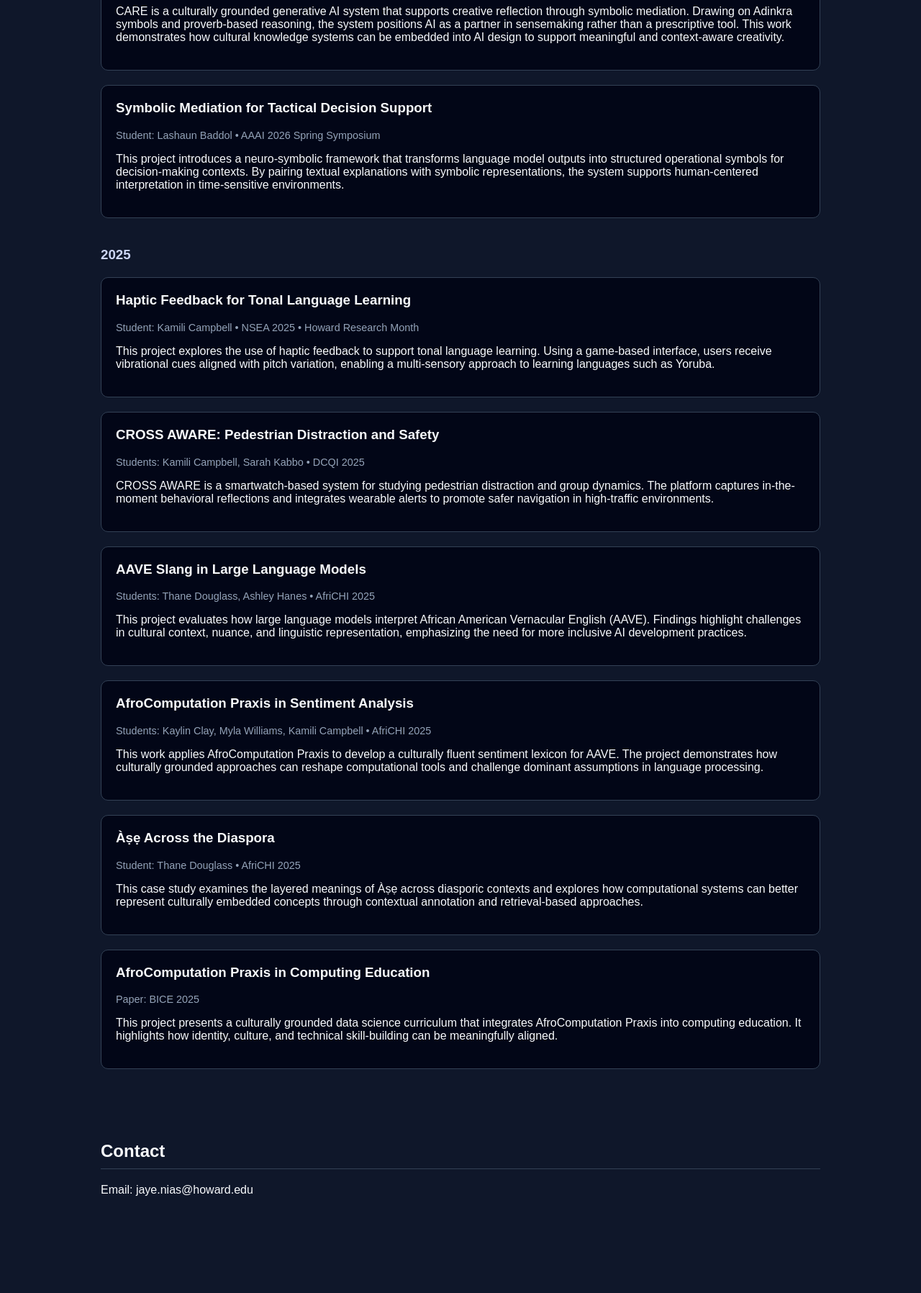
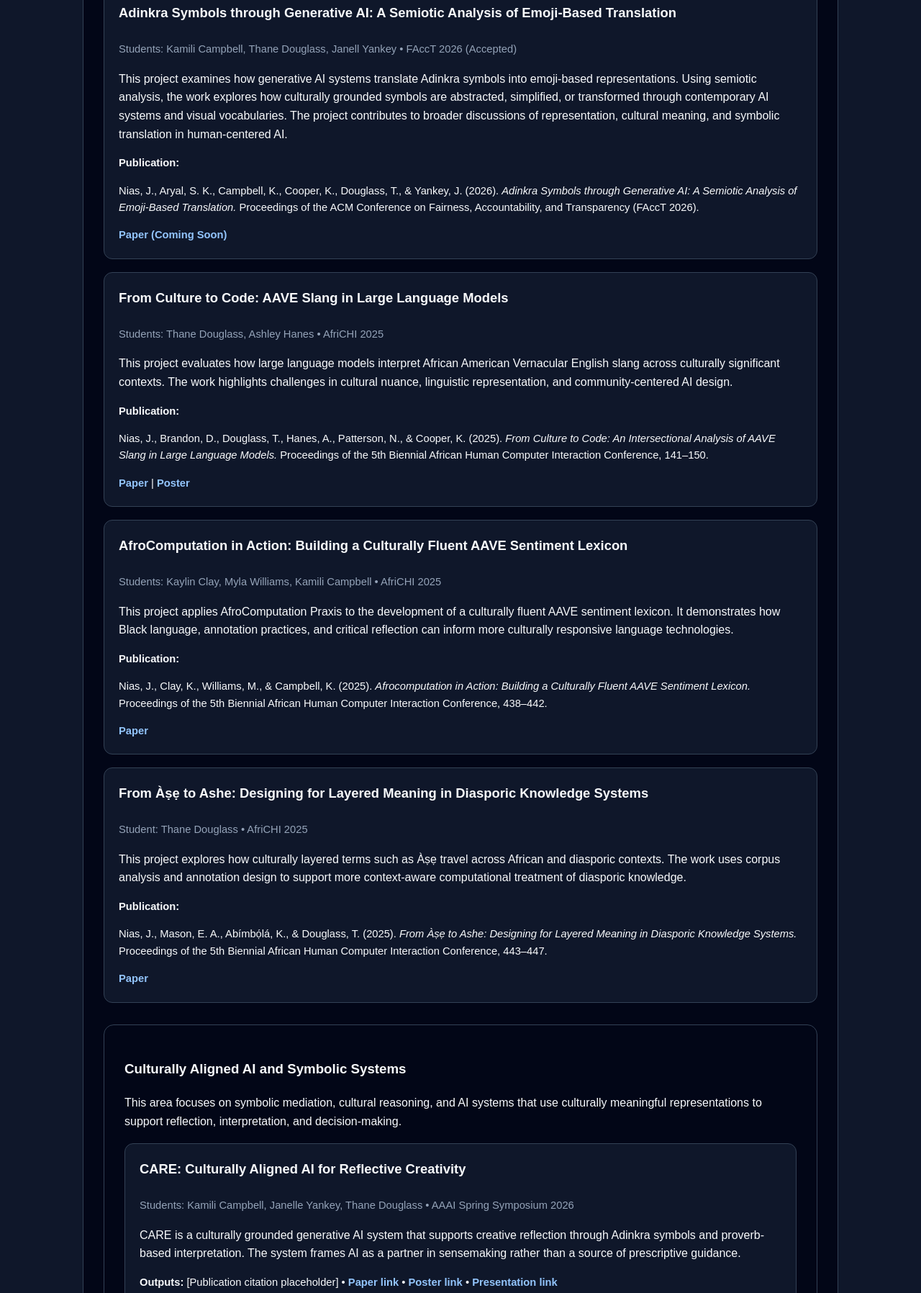
Before and after one commit to jclarknias/jclarknias.github.io, a plain HTML site: page index.html in a window 1280 px wide. Shown: the part 952-2748 px from the top of the page at 72% size. Before the commit the page ends 2670 px from the top, so only its background shows below. Drawn offline with Linux system fonts and the light colour scheme.

Commit message:
Update index.html
re structured projects and added citations and links.

```diff
--- a/index.html
+++ b/index.html
@@ -1,3 +1,4 @@
+<!-- Replace your full index.html with this -->
 <!DOCTYPE html>
 <html lang="en">
 <head>
@@ -10,47 +11,48 @@ body {
   margin: 0;
   background: #0f172a;
   color: #f8fafc;
+  line-height: 1.6;
 }
 
-/* NAVBAR */
 nav {
   background: #020617;
-  padding: 15px 30px;
+  padding: 16px 32px;
+  position: sticky;
+  top: 0;
 }
+
 nav a {
   color: #f8fafc;
-  margin-right: 20px;
+  margin-right: 24px;
   text-decoration: none;
   font-weight: bold;
 }
+
+header {
+  text-align: center;
+  padding: 70px 20px;
+  background: #020617;
+}
+
 .logo {
   width: 140px;
-  margin-bottom: 15px;
-  border-radius: 8px;
-}
-
-/* HEADER */
-header {
-  text-align: center;
-  padding: 60px 20px;
-  background: #020617;
+  margin-bottom: 20px;
 }
 
 h1 {
   margin: 0;
-  font-size: 2.5rem;
+  font-size: 2.8rem;
 }
 
 .tagline {
   color: #94a3b8;
-  margin-top: 10px;
+  font-size: 1.1rem;
 }
 
-/* SECTIONS */
 section {
-  max-width: 1000px;
+  max-width: 1050px;
   margin: auto;
-  padding: 40px 20px;
+  padding: 45px 20px;
 }
 
 h2 {
@@ -58,28 +60,46 @@ h2 {
   padding-bottom: 10px;
 }
 
-/* PROJECT CARDS */
-.project {
+.research-area {
   background: #020617;
-  padding: 20px;
-  margin-top: 20px;
-  border-radius: 10px;
+  padding: 28px;
+  margin-top: 30px;
+  border-radius: 14px;
   border: 1px solid #334155;
 }
 
-.project h3 {
+.project {
+  background: #0f172a;
+  padding: 20px;
+  margin-top: 18px;
+  border-radius: 12px;
+  border: 1px solid #334155;
+}
+
+.project h4 {
   margin-top: 0;
+  font-size: 1.15rem;
 }
 
 .meta {
   color: #94a3b8;
-  font-size: 0.9rem;
+  font-size: 0.92rem;
   margin-bottom: 10px;
 }
 
-.year {
-  margin-top: 40px;
-  color: #cbd5f5;
+.outputs {
+  margin-top: 12px;
+  font-size: 0.92rem;
+}
+
+.outputs a {
+  color: #93c5fd;
+  text-decoration: none;
+  font-weight: bold;
+}
+
+.outputs a:hover {
+  text-decoration: underline;
 }
 </style>
 </head>
@@ -88,12 +108,13 @@ h2 {
 
 <nav>
   <a href="#">Home</a>
+  <a href="#research">Research Areas</a>
   <a href="#projects">Projects</a>
   <a href="#contact">Contact</a>
 </nav>
 
 <header>
-  <img src="logo.jpg" alt="Brave IDEAS Lab Logo" class="logo">
+  <img src="logo.png" alt="Brave IDEAS Lab Logo" class="logo">
   <h1>Brave I.D.E.A.S. Lab</h1>
   <p class="tagline">Identity, Data, Ethics, AI, and Society</p>
 </header>
@@ -103,123 +124,252 @@ h2 {
   <p>
     The Brave IDEAS Lab designs and develops interaction technologies and practices
     that promote socially responsible and culturally meaningful computing artifacts.
-    Our work centers culture as a technical foundation, advancing human-centered AI
-    systems grounded in identity, language, and community knowledge.
+    Our work centers culture as a technical foundation for human-centered AI, data,
+    interaction design, and computing education.
   </p>
 </section>
 
-<section id="projects">
-  <h2>Projects</h2>
+<section id="research">
+  <h2>Research Areas</h2>
 
-  <h3 class="year">2026</h3>
+  <div class="research-area">
+    <h3>Culture, Language, and AI</h3>
+    <p>
+      This area examines how AI systems interpret, misinterpret, and represent culturally
+      situated language. Projects in this area focus on African American Vernacular English,
+      diasporic terminology, sentiment analysis, and culturally grounded approaches to NLP.
+    </p>
+<div class="project">
+  <h4>Adinkra Symbols through Generative AI: A Semiotic Analysis of Emoji-Based Translation</h4>
 
+  <div class="meta">
+    Students: Kamili Campbell, Thane Douglass, Janell Yankey • FAccT 2026 (Accepted)
+  </div>
+
+  <p>
+    This project examines how generative AI systems translate Adinkra symbols into emoji-based
+    representations. Using semiotic analysis, the work explores how culturally grounded symbols
+    are abstracted, simplified, or transformed through contemporary AI systems and visual vocabularies.
+    The project contributes to broader discussions of representation, cultural meaning, and symbolic
+    translation in human-centered AI.
+  </p>
+
+  <div class="outputs">
+    <strong>Publication:</strong>
+
+    <p>
+      Nias, J., Aryal, S. K., Campbell, K., Cooper, K., Douglass, T., & Yankey, J. (2026).
+      <i>Adinkra Symbols through Generative AI: A Semiotic Analysis of Emoji-Based Translation.</i>
+      Proceedings of the ACM Conference on Fairness, Accountability, and Transparency (FAccT 2026).
+    </p>
+
+    <a href="#">
+      Paper (Coming Soon)
+    </a>
+  </div>
+</div>
 <div class="project">
-    <h3>CARE: Culturally Aligned AI for Reflective Creativity</h3>
+  <h4>From Culture to Code: AAVE Slang in Large Language Models</h4>
+
   <div class="meta">
-      Students: Kamili Campbell, Janelle Yankey, Thane Douglass • AAAI Spring Symposium 2026
+    Students: Thane Douglass, Ashley Hanes • AfriCHI 2025
   </div>
+
   <p>
-      CARE is a culturally grounded generative AI system that supports creative reflection
-      through symbolic mediation. Drawing on Adinkra symbols and proverb-based reasoning,
-      the system positions AI as a partner in sensemaking rather than a prescriptive tool.
-      This work demonstrates how cultural knowledge systems can be embedded into AI design
-      to support meaningful and context-aware creativity.
+    This project evaluates how large language models interpret African American
+    Vernacular English slang across culturally significant contexts. The work highlights
+    challenges in cultural nuance, linguistic representation, and community-centered AI design.
   </p>
+
+  <div class="outputs">
+    <strong>Publication:</strong>
+
+    <p>
+      Nias, J., Brandon, D., Douglass, T., Hanes, A., Patterson, N., & Cooper, K. (2025).
+      <i>From Culture to Code: An Intersectional Analysis of AAVE Slang in Large Language Models.</i>
+      Proceedings of the 5th Biennial African Human Computer Interaction Conference, 141–150.
+    </p>
+
+    <a href="https://dl.acm.org/doi/pdf/10.1145/3757232.3757243" target="_blank">
+      Paper
+    </a>
+
+    |
+
+    <a href="#">
+      Poster
+    </a>
+  </div>
 </div>
 
 <div class="project">
-    <h3>Symbolic Mediation for Tactical Decision Support</h3>
+  <h4>AfroComputation in Action: Building a Culturally Fluent AAVE Sentiment Lexicon</h4>
+
   <div class="meta">
-      Student: Lashaun Baddol • AAAI 2026 Spring Symposium
-    </div>
-    <p>
-      This project introduces a neuro-symbolic framework that transforms language model
-      outputs into structured operational symbols for decision-making contexts. By pairing
-      textual explanations with symbolic representations, the system supports human-centered
-      interpretation in time-sensitive environments.
-    </p>
+    Students: Kaylin Clay, Myla Williams, Kamili Campbell • AfriCHI 2025
   </div>
 
-  <h3 class="year">2025</h3>
+  <p>
+    This project applies AfroComputation Praxis to the development of a culturally fluent
+    AAVE sentiment lexicon. It demonstrates how Black language, annotation practices,
+    and critical reflection can inform more culturally responsive language technologies.
+  </p>
 
-  <div class="project">
-    <h3>Haptic Feedback for Tonal Language Learning</h3>
-    <div class="meta">
-      Student: Kamili Campbell • NSEA 2025 • Howard Research Month
+  <div class="outputs">
+    <strong>Publication:</strong>
+
+    <p>
+      Nias, J., Clay, K., Williams, M., & Campbell, K. (2025).
+      <i>Afrocomputation in Action: Building a Culturally Fluent AAVE Sentiment Lexicon.</i>
+      Proceedings of the 5th Biennial African Human Computer Interaction Conference, 438–442.
+    </p>
+
+    <a href="https://dl.acm.org/doi/pdf/10.1145/3757232.3757337" target="_blank">
+      Paper
+    </a>
   </div>
-    <p>
-      This project explores the use of haptic feedback to support tonal language learning.
-      Using a game-based interface, users receive vibrational cues aligned with pitch
-      variation, enabling a multi-sensory approach to learning languages such as Yoruba.
-    </p>
 </div>
 
 <div class="project">
-    <h3>CROSS AWARE: Pedestrian Distraction and Safety</h3>
+  <h4>From Àṣẹ to Ashe: Designing for Layered Meaning in Diasporic Knowledge Systems</h4>
+
   <div class="meta">
-      Students: Kamili Campbell, Sarah Kabbo • DCQI 2025
+    Student: Thane Douglass • AfriCHI 2025
   </div>
+
   <p>
-      CROSS AWARE is a smartwatch-based system for studying pedestrian distraction and
-      group dynamics. The platform captures in-the-moment behavioral reflections and
-      integrates wearable alerts to promote safer navigation in high-traffic environments.
+    This project explores how culturally layered terms such as Àṣẹ travel across African
+    and diasporic contexts. The work uses corpus analysis and annotation design to support
+    more context-aware computational treatment of diasporic knowledge.
   </p>
+
+  <div class="outputs">
+    <strong>Publication:</strong>
+
+    <p>
+      Nias, J., Mason, E. A., Abímbọ́lá, K., & Douglass, T. (2025).
+      <i>From Àṣẹ to Ashe: Designing for Layered Meaning in Diasporic Knowledge Systems.</i>
+      Proceedings of the 5th Biennial African Human Computer Interaction Conference, 443–447.
+    </p>
+
+    <a href="https://dl.acm.org/doi/pdf/10.1145/3757232.3757338" target="_blank">
+      Paper
+    </a>
+  </div>
+</div>
+
+  <div class="research-area">
+    <h3>Culturally Aligned AI and Symbolic Systems</h3>
+    <p>
+      This area focuses on symbolic mediation, cultural reasoning, and AI systems that use
+      culturally meaningful representations to support reflection, interpretation, and decision-making.
+    </p>
+
+    <div class="project">
+      <h4>CARE: Culturally Aligned AI for Reflective Creativity</h4>
+      <div class="meta">Students: Kamili Campbell, Janelle Yankey, Thane Douglass • AAAI Spring Symposium 2026</div>
+      <p>
+        CARE is a culturally grounded generative AI system that supports creative reflection
+        through Adinkra symbols and proverb-based interpretation. The system frames AI as a
+        partner in sensemaking rather than a source of prescriptive guidance.
+      </p>
+      <div class="outputs">
+        <strong>Outputs:</strong>
+        [Publication citation placeholder] •
+        <a href="#">Paper link</a> •
+        <a href="#">Poster link</a> •
+        <a href="#">Presentation link</a>
+      </div>
     </div>
 
     <div class="project">
-    <h3>AAVE Slang in Large Language Models</h3>
-    <div class="meta">
-      Students: Thane Douglass, Ashley Hanes • AfriCHI 2025
+      <h4>Symbolic Mediation of Language-Based Decision Support in Tactical Contexts</h4>
+      <div class="meta">Student: Lashaun Baddol • AAAI Spring Symposium 2026</div>
+      <p>
+        This project investigates how language model outputs can be transformed into structured
+        symbolic representations for decision support. The framework preserves textual reasoning
+        while rendering decision-relevant elements through familiar symbolic forms.
+      </p>
+      <div class="outputs">
+        <strong>Outputs:</strong>
+        [Accepted for publication] •
+        <a href="#">Paper link</a>
       </div>
+    </div>
+  </div>
+
+  <div class="research-area">
+    <h3>Embodied, Human-Centered, and Educational Technologies</h3>
     <p>
-      This project evaluates how large language models interpret African American
-      Vernacular English (AAVE). Findings highlight challenges in cultural context,
-      nuance, and linguistic representation, emphasizing the need for more inclusive
-      AI development practices.
+      This area develops technologies and learning experiences that connect computation to
+      embodied interaction, safety, culturally responsive education, and community-centered design.
     </p>
+
+    <div class="project">
+      <h4>Haptic Feedback for Tonal Language Learning</h4>
+      <div class="meta">Student: Kamili Campbell • NSEA 2025 • Howard Research Month 2025</div>
+      <p>
+        This project uses haptic feedback to support tonal language learning through a game-based
+        interface. Vibrational cues help users engage pitch variation in languages such as Yoruba
+        through a multi-sensory learning experience.
+      </p>
+      <div class="outputs">
+        <strong>Outputs:</strong>
+        [Poster citation placeholder] •
+        <a href="https://thedig.howard.edu/all-stories/howard-research-symposium-students-shared-impacts-their-work-georgia-avenue-moon" target="_blank">See our feature in The Dig </a>
+      </div>
     </div>
 
     <div class="project">
-    <h3>AfroComputation Praxis in Sentiment Analysis</h3>
-    <div class="meta">
-      Students: Kaylin Clay, Myla Williams, Kamili Campbell • AfriCHI 2025
+      <h4>CROSS AWARE: Smartwatch-Based Behavioral Monitoring for Pedestrian Safety</h4>
+      <div class="meta">Students: Kamili Campbell, Sarah Kabbo • DCQI 2025</div>
+      <p>
+        CROSS AWARE is a wearable-based system for studying pedestrian distraction and group
+        coordination near intersections. The project combines in-the-moment smartwatch input,
+        daily reflection, and behavioral nudges to support pedestrian safety research.
+      </p>
+      <div class="outputs">
+        <strong>Outputs:</strong>
+        [Poster citation placeholder] •
+        <a href="#">Poster link</a> •
+        <a href="#">Presentation link</a>
       </div>
-    <p>
-      This work applies AfroComputation Praxis to develop a culturally fluent sentiment
-      lexicon for AAVE. The project demonstrates how culturally grounded approaches
-      can reshape computational tools and challenge dominant assumptions in language processing.
-    </p>
     </div>
 
 <div class="project">
-    <h3>Àṣẹ Across the Diaspora</h3>
+  <h4>An AfroComputation Educational Praxis for Identity-Affirming Data Science</h4>
+
   <div class="meta">
-      Student: Thane Douglass • AfriCHI 2025
-    </div>
-    <p>
-      This case study examines the layered meanings of Àṣẹ across diasporic contexts and
-      explores how computational systems can better represent culturally embedded concepts
-      through contextual annotation and retrieval-based approaches.
-    </p>
+    BICE 2025
   </div>
 
-  <div class="project">
-    <h3>AfroComputation Praxis in Computing Education</h3>
-    <div class="meta">
-      Paper: BICE 2025
+  <p>
+    This project presents a culturally grounded computing education model that integrates
+    AfroComputation Praxis into data science instruction. It shows how identity affirmation,
+    critical reflection, and technical skill-building can be aligned in computing education.
+  </p>
+
+  <div class="outputs">
+    <strong>Publication:</strong>
+
+    <p>
+      Nias, J. (2025).
+      <i>An AfroComputation Educational Praxis for Identity-Affirming Data Science through AAVE.</i>
+      In <i>2025 Black Issues in Computing Education (BICE)</i>, 32–36. IEEE.
+    </p>
+
+    <a href="https://ieeexplore.ieee.org/abstract/document/11363952" target="_blank">
+      Paper
+    </a>
   </div>
-    <p>
-      This project presents a culturally grounded data science curriculum that integrates
-      AfroComputation Praxis into computing education. It highlights how identity, culture,
-      and technical skill-building can be meaningfully aligned.
-    </p>
 </div>
-
-</section>
 
 <section id="contact">
   <h2>Contact</h2>
-  <p>Email: jaye.nias@howard.edu</p>
+  <p>
+    For inquiries about the Brave IDEAS Lab, please contact:
+    <strong>jaye.nias@howard.edu</strong>
+  </p>
 </section>
 
 </body>
```
Lines whose indentation alone changed are shown as unchanged.
